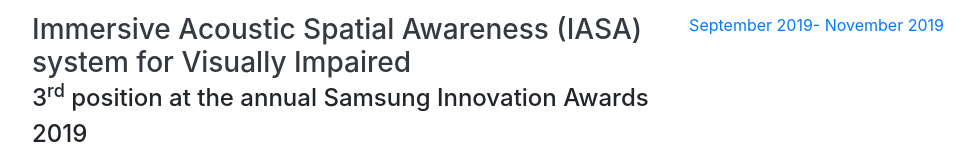
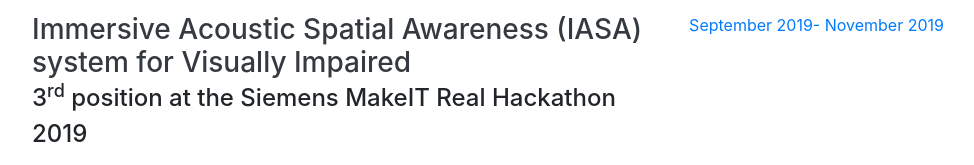
Before and after one commit to nemathahmed/nemathahmed.github.io, a website with bundled scripts: page index.html in a window 1280 px wide. Shown: the part 1042-1207 px from the top of the page, without its empty margins (288-1262 px from the left). Built offline with nearby package versions, Linux system fonts and the light colour scheme; a web font is replaced by a local one.

Commit message:
Update index.html

```diff
--- a/index.html
+++ b/index.html
@@ -116,7 +116,7 @@
         <div class="resume-item d-flex flex-column flex-md-row justify-content-between mb-5">
           <div class="resume-content">
             <h3 class="mb-0">Immersive Acoustic Spatial Awareness (IASA) system for Visually Impaired </h3>
-            <div class="subheading mb-3">3<sup>rd</sup> position at the annual Samsung Innovation Awards 2019</div>
+            <div class="subheading mb-3">3<sup>rd</sup> position at the Siemens MakeIT Real Hackathon 2019</div>
             <p>Developing a wearable device for the visually impaired so that they are better able to understand their surroundings using 3D Acoustics to localize the obstacle and Computer Vision to better understand the localized obstacle. Voice feedback on demand for the kind obstacles detected in surroundings. We also implemented a gentel alert system for anyone known passing by the visually impaired so that he is more socially active. </p>
           </div>
           <div class="resume-date text-md-right">
@@ -259,10 +259,11 @@
         <ul class="fa-ul mb-0">
           <li>
             <i class="fa-li fa fa-trophy text-warning"></i>
-            2<sup>nd</sup> Runner up at Annual Samsung Innovation Award 2019- India</li>
+            2<sup>nd</sup> Runner up at Siemens MakeIT Real Hackathon 2019- Banglore, India</li>
           <li>
             <i class="fa-li fa fa-trophy text-warning"></i>
-            2<sup>nd</sup> Runner up at Siemens MakeIT Real Hackathon 2019- Banglore, India</li>
+            2<sup>nd</sup> Runner up at Annual Samsung Innovation Award 2019- India</li>
+
           <li>
             <i class="fa-li fa fa-trophy text-warning"></i>
             Medical Innovation Award at the Inter-IIT Tech-meet 2018 at IIT Bombay</li>
```
